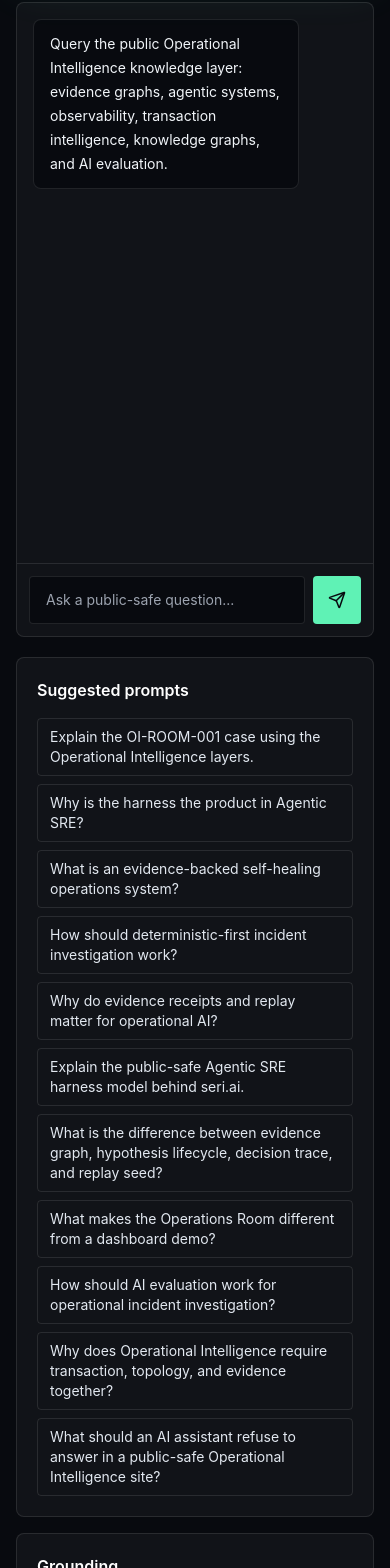
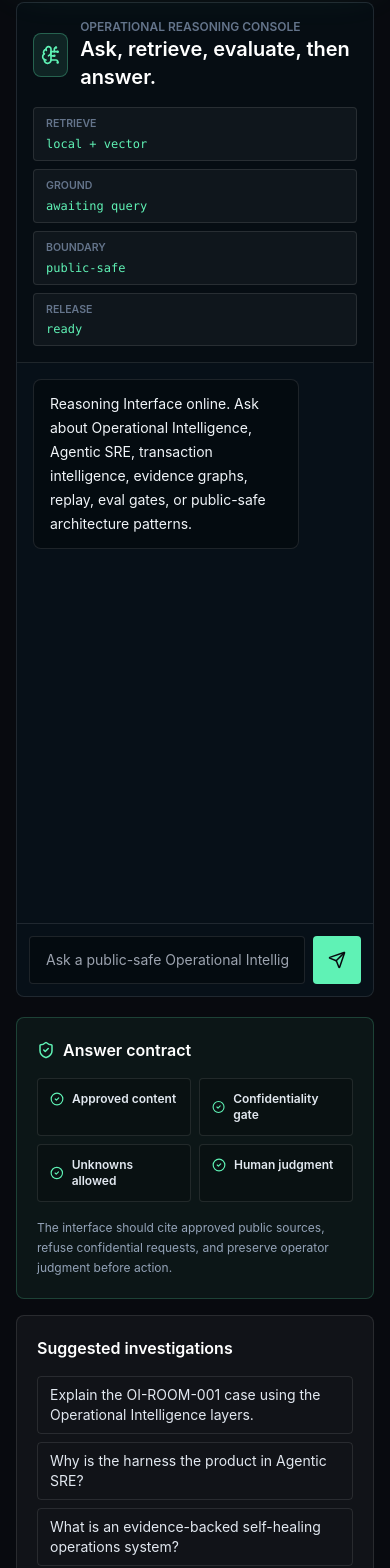
Before and after one commit to rseri17-code/seri-ai, a Next.js app: page /ask in a window 390 px wide. Shown: the part 1299-2867 px from the top of the page. Built offline with nearby package versions, Linux system fonts and the light colour scheme; no server answers.

Commit message:
Upgrade reasoning interface contract

```diff
--- a/components/chat.tsx
+++ b/components/chat.tsx
@@ -1,6 +1,6 @@
 "use client";
 
-import { Send } from "lucide-react";
+import { BrainCircuit, CheckCircle2, Database, FileSearch, LockKeyhole, Send, ShieldCheck } from "lucide-react";
 import { useState } from "react";
 import type { ChatMessage } from "@/lib/ai";
 
@@ -18,13 +18,14 @@ export function Chat({
   initialPrompt?: string;
   suggestedPrompts?: string[];
 }) {
+  const initialAssistantMessage =
+    mode === "interview"
+      ? "Interview mode is grounded in approved public evidence: Operational Intelligence, AI-native incident investigation, transaction intelligence, evaluation, architecture, and leadership patterns."
+      : "Reasoning Interface online. Ask about Operational Intelligence, Agentic SRE, transaction intelligence, evidence graphs, replay, eval gates, or public-safe architecture patterns.";
   const [messages, setMessages] = useState<ChatMessage[]>([
     {
       role: "assistant",
-      content:
-        mode === "interview"
-          ? "Interview mode is grounded in approved public evidence: operational intelligence, AI-native incident investigation, transaction intelligence, evaluation, architecture, and leadership patterns."
-          : "Query the public Operational Intelligence knowledge layer: evidence graphs, agentic systems, observability, transaction intelligence, knowledge graphs, and AI evaluation."
+      content: initialAssistantMessage
     }
   ]);
   const [input, setInput] = useState(initialPrompt);
@@ -66,23 +67,64 @@ export function Chat({
           "How should agents investigate incidents safely?",
           "What is Transaction Intelligence?"
         ]);
+  const operatingReceipts: Array<[string, string]> = [
+    ["Retrieve", sources.length ? `${sources.length} sources` : "local + vector"],
+    ["Ground", sources.length ? "context attached" : "awaiting query"],
+    ["Boundary", "public-safe"],
+    ["Release", isLoading ? "evaluating" : "ready"]
+  ];
+  const responseChecks: Array<[string, boolean]> = [
+    ["Approved content", sources.length > 0 || messages.length === 1],
+    ["Confidentiality gate", true],
+    ["Unknowns allowed", true],
+    ["Human judgment", true]
+  ];
 
   return (
-    <div className="grid gap-5 lg:grid-cols-[1fr_340px]">
-      <div className="rounded-lg border border-white/10 bg-white/[0.04]">
+    <div className="grid gap-5 lg:grid-cols-[1fr_360px]">
+      <div className="overflow-hidden rounded-lg border border-white/10 bg-[#071018]">
+        <div className="border-b border-white/10 bg-black/20 p-4">
+          <div className="flex flex-col gap-4 xl:flex-row xl:items-center xl:justify-between">
+            <div className="flex items-center gap-3">
+              <div className="grid h-11 w-11 place-items-center rounded-lg border border-mint/30 bg-mint/10 text-mint">
+                <BrainCircuit size={20} />
+              </div>
+              <div>
+                <p className="text-xs font-semibold uppercase text-slate-500">Operational reasoning console</p>
+                <h2 className="text-xl font-semibold text-white">Ask, retrieve, evaluate, then answer.</h2>
+              </div>
+            </div>
+            <div className="grid gap-2 sm:grid-cols-4 xl:w-[34rem]">
+              {operatingReceipts.map(([label, value]) => (
+                <div key={label} className="rounded border border-white/10 bg-white/[0.04] px-3 py-2">
+                  <p className="text-[0.66rem] font-semibold uppercase text-slate-500">{label}</p>
+                  <p className="mt-1 truncate font-mono text-xs text-mint">{value}</p>
+                </div>
+              ))}
+            </div>
+          </div>
+        </div>
         <div className="h-[560px] space-y-4 overflow-y-auto p-4">
           {messages.map((message, index) => (
             <div key={`${message.role}-${index}`} className={message.role === "user" ? "flex justify-end" : "flex justify-start"}>
               <div
                 className={`max-w-[82%] rounded-lg px-4 py-3 text-sm leading-6 ${
-                  message.role === "user" ? "bg-mint text-ink" : "border border-white/10 bg-ink text-slate-100"
+                  message.role === "user" ? "bg-mint text-ink" : "border border-white/10 bg-black/30 text-slate-100"
                 }`}
               >
                 {message.content}
               </div>
             </div>
           ))}
-          {isLoading ? <div className="text-sm text-slate-400">Thinking with approved public context...</div> : null}
+          {isLoading ? (
+            <div className="rounded-lg border border-signal/25 bg-signal/[0.07] p-4 text-sm text-slate-300">
+              <div className="flex items-center gap-2 font-semibold text-signal">
+                <FileSearch size={16} />
+                Running retrieval and public-safety checks...
+              </div>
+              <p className="mt-2 text-xs leading-5 text-slate-400">The answer should stay inside approved public context, name gaps, and avoid confidential or employer-specific detail.</p>
+            </div>
+          ) : null}
         </div>
         <form
           className="flex gap-2 border-t border-white/10 p-3"
@@ -92,10 +134,10 @@ export function Chat({
           }}
         >
           <input
-            className="min-w-0 flex-1 rounded border border-white/10 bg-ink px-4 py-3 text-sm text-white outline-none focus:border-mint/60"
+            className="min-w-0 flex-1 rounded border border-white/10 bg-black/30 px-4 py-3 text-sm text-white outline-none focus:border-mint/60"
             value={input}
             onChange={(event) => setInput(event.target.value)}
-            placeholder="Ask a public-safe question..."
+            placeholder="Ask a public-safe Operational Intelligence question..."
           />
           <button className="grid h-12 w-12 place-items-center rounded bg-mint text-ink" type="submit" aria-label="Send message">
             <Send size={18} />
@@ -103,8 +145,27 @@ export function Chat({
         </form>
       </div>
       <aside className="space-y-4">
+        <div className="rounded-lg border border-mint/20 bg-mint/[0.05] p-5">
+          <div className="flex items-center gap-2">
+            <ShieldCheck className="text-mint" size={18} />
+            <h2 className="font-semibold text-white">Answer contract</h2>
+          </div>
+          <div className="mt-4 grid grid-cols-2 gap-2">
+            {responseChecks.map(([label, passed]) => (
+              <div key={label} className="rounded border border-white/10 bg-black/20 p-3">
+                <div className="flex items-center gap-2">
+                  <CheckCircle2 className={passed ? "text-mint" : "text-amber"} size={14} />
+                  <span className="text-xs font-semibold text-slate-200">{label}</span>
+                </div>
+              </div>
+            ))}
+          </div>
+          <p className="mt-4 text-xs leading-5 text-slate-400">
+            The interface should cite approved public sources, refuse confidential requests, and preserve operator judgment before action.
+          </p>
+        </div>
         <div className="rounded-lg border border-white/10 bg-white/[0.04] p-5">
-          <h2 className="font-semibold text-white">Suggested prompts</h2>
+          <h2 className="font-semibold text-white">Suggested investigations</h2>
           <div className="mt-4 space-y-2">
             {prompts.map((prompt) => (
               <button
@@ -118,7 +179,10 @@ export function Chat({
           </div>
         </div>
         <div className="rounded-lg border border-white/10 bg-white/[0.04] p-5">
-          <h2 className="font-semibold text-white">Grounding</h2>
+          <div className="flex items-center gap-2">
+            <Database className="text-signal" size={18} />
+            <h2 className="font-semibold text-white">Grounding receipts</h2>
+          </div>
           <div className="mt-4 space-y-3 text-sm text-slate-300">
             {sources.length ? (
               sources.map((source) => (
@@ -129,7 +193,13 @@ export function Chat({
                 </a>
               ))
             ) : (
-              <p>Sources will appear after an answer.</p>
+              <div className="rounded border border-white/10 bg-black/20 p-3">
+                <div className="flex items-center gap-2 text-sm font-semibold text-slate-200">
+                  <LockKeyhole size={15} className="text-amber" />
+                  No answer released yet
+                </div>
+                <p className="mt-2 text-xs leading-5 text-slate-400">Sources appear after retrieval. Confidential or unsupported questions should return a boundary-aware refusal.</p>
+              </div>
             )}
           </div>
         </div>
--- a/lib/ai.ts
+++ b/lib/ai.ts
@@ -59,10 +59,10 @@ export async function generateRaviAnswer({ question, context, history = [] }: Ge
   }
 
   if (!context.length) {
-    return "That is not yet covered in Ravikanth's public knowledge base. I can discuss the published material on Operational Intelligence, agentic systems, transaction intelligence, observability, knowledge graphs, AI evaluation, and architecture patterns.";
+    return "The public knowledge base does not cover that yet. The system can answer from published material on Operational Intelligence, agentic systems, transaction intelligence, observability, knowledge graphs, AI evaluation, and architecture patterns.";
   }
 
-  return `From Ravikanth's public point of view: ${context
+  return `Public-grounded Operational Intelligence answer: ${context
     .slice(0, 3)
     .map((item) => `${item.content} Source: ${item.title} (${item.url}).`)
     .join(" ")}`;
--- a/lib/compliance.ts
+++ b/lib/compliance.ts
@@ -13,15 +13,16 @@ export function isPublicSafe(input: string) {
 
 export function publicSafetyInstruction() {
   return [
-    "You are answering as Ravikanth Seri for seri.ai.",
+    "You are the seri.ai Reasoning Interface, grounded in Ravikanth Seri's approved public point of view.",
     "seri.ai is the public operating system for Operational Intelligence, not a resume site or generic AI portfolio.",
     "Canonical definition: Operational Intelligence is the reasoning layer between enterprise telemetry and human decision.",
     "Use only approved public content from resume, public articles, project descriptions, certifications, and architecture notes.",
     "Do not mention internal employer product names, proprietary projects, confidential platform names, internal screenshots, logs, dashboards, or architecture.",
-    "If the answer would require confidential, employer-specific, private, or unknown information, say clearly that Ravikanth cannot discuss that publicly or that the public knowledge base does not contain it.",
+    "If the answer would require confidential, employer-specific, private, or unknown information, say clearly that the public knowledge base does not contain it or that the topic is outside the public-safe boundary.",
     "When refusing, redirect to public architecture patterns such as evidence-driven RCA, transaction journey reconstruction, operational memory, topology-aware reasoning, evaluation and replay, and human-in-the-loop operational AI.",
     "Do not invent experience, metrics, internal systems, employers, product names, or claims.",
     "Prefer the category language: Signal Layer, Transaction Layer, Topology Layer, Evidence Layer, Reasoning Layer, Memory Layer, Evaluation Layer, Decision Layer, Learning Layer, Operator Layer.",
-    "Write in a calm, executive-practitioner voice: specific, grounded, systems-oriented, and concise."
+    "Write in a calm, executive-practitioner voice: specific, grounded, systems-oriented, and concise.",
+    "Do not perform as a personal chatbot. Make the answer feel like an Operational Intelligence field system: evidence first, boundaries explicit, recommendations reviewable."
   ].join("\n");
 }
```
